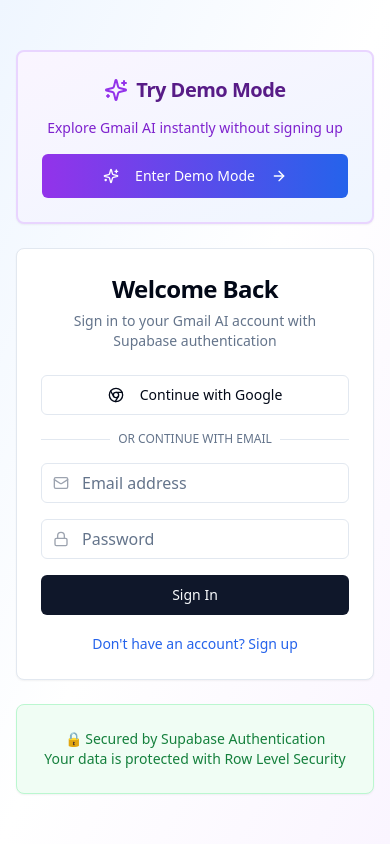
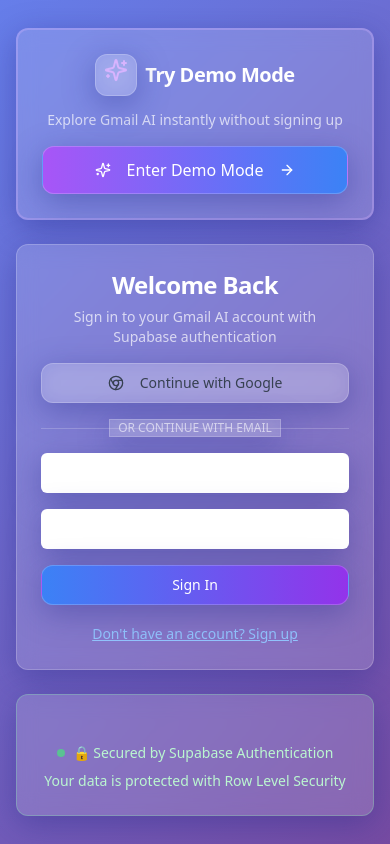
Before and after one commit to lorenzorasmussen/clever-email-hub, a React (Vite) app: page /auth in a window 390 px wide. Built offline with nearby package versions, Linux system fonts and the light colour scheme.

Commit message:
Refactor: Implement mobile optimization and UI enhancements
- Optimized the application for mobile devices.
- Applied a glass-like aesthetic to the design.
- Added CSS and JavaScript animations for buttons and loading states.
- Improved overall responsiveness and user experience.

```diff
--- a/src/components/ui/button.tsx
+++ b/src/components/ui/button.tsx
@@ -1,3 +1,4 @@
+
 import * as React from "react"
 import { Slot } from "@radix-ui/react-slot"
 import { cva, type VariantProps } from "class-variance-authority"
@@ -5,24 +6,24 @@ import { cva, type VariantProps } from "class-variance-authority"
 import { cn } from "@/lib/utils"
 
 const buttonVariants = cva(
-  "inline-flex items-center justify-center gap-2 whitespace-nowrap rounded-md text-sm font-medium ring-offset-background transition-colors focus-visible:outline-none focus-visible:ring-2 focus-visible:ring-ring focus-visible:ring-offset-2 disabled:pointer-events-none disabled:opacity-50 [&_svg]:pointer-events-none [&_svg]:size-4 [&_svg]:shrink-0",
+  "inline-flex items-center justify-center gap-2 whitespace-nowrap rounded-xl text-sm font-medium ring-offset-background transition-all duration-200 focus-visible:outline-none focus-visible:ring-2 focus-visible:ring-ring focus-visible:ring-offset-2 disabled:pointer-events-none disabled:opacity-50 [&_svg]:pointer-events-none [&_svg]:size-4 [&_svg]:shrink-0 active:scale-95",
   {
     variants: {
       variant: {
-        default: "bg-primary text-primary-foreground hover:bg-primary/90",
+        default: "btn-primary",
         destructive:
-          "bg-destructive text-destructive-foreground hover:bg-destructive/90",
+          "bg-gradient-to-r from-red-500 to-red-600 text-white hover:from-red-600 hover:to-red-700 shadow-lg hover:shadow-xl hover:-translate-y-0.5",
         outline:
-          "border border-input bg-background hover:bg-accent hover:text-accent-foreground",
+          "btn-secondary",
         secondary:
-          "bg-secondary text-secondary-foreground hover:bg-secondary/80",
-        ghost: "hover:bg-accent hover:text-accent-foreground",
-        link: "text-primary underline-offset-4 hover:underline",
+          "glass bg-white/10 text-white hover:bg-white/20 border border-white/20",
+        ghost: "text-white/80 hover:bg-white/10 hover:text-white hover:scale-105",
+        link: "text-blue-400 underline-offset-4 hover:underline hover:text-blue-300",
       },
       size: {
         default: "h-10 px-4 py-2",
-        sm: "h-9 rounded-md px-3",
-        lg: "h-11 rounded-md px-8",
+        sm: "h-9 rounded-lg px-3",
+        lg: "h-12 rounded-xl px-8 text-base",
         icon: "h-10 w-10",
       },
     },
@@ -37,17 +38,28 @@ export interface ButtonProps
   extends React.ButtonHTMLAttributes<HTMLButtonElement>,
     VariantProps<typeof buttonVariants> {
   asChild?: boolean
+  loading?: boolean
 }
 
 const Button = React.forwardRef<HTMLButtonElement, ButtonProps>(
-  ({ className, variant, size, asChild = false, ...props }, ref) => {
+  ({ className, variant, size, asChild = false, loading = false, children, ...props }, ref) => {
     const Comp = asChild ? Slot : "button"
     return (
       <Comp
         className={cn(buttonVariants({ variant, size, className }))}
         ref={ref}
+        disabled={loading || props.disabled}
         {...props}
-      />
+      >
+        {loading ? (
+          <>
+            <div className="loading-spinner w-4 h-4" />
+            <span className="loading-dots">Loading</span>
+          </>
+        ) : (
+          children
+        )}
+      </Comp>
     )
   }
 )
--- a/src/components/ui/card.tsx
+++ b/src/components/ui/card.tsx
@@ -10,7 +10,7 @@ const Card = React.forwardRef<
   <div
     ref={ref}
     className={cn(
-      "rounded-lg border bg-card text-card-foreground shadow-sm",
+      "glass-card p-6 animate-fade-in",
       className
     )}
     {...props}
@@ -22,7 +22,7 @@ const CardHeader = React.forwardRef<
   HTMLDivElement,
   React.HTMLAttributes<HTMLDivElement>
 >(({ className, ...props }, ref) => (
-  <div ref={ref} className={cn("flex flex-col space-y-1.5 p-6", className)} {...props} />
+  <div ref={ref} className={cn("flex flex-col space-y-1.5 pb-4", className)} {...props} />
 ))
 CardHeader.displayName = "CardHeader"
 
@@ -33,7 +33,7 @@ const CardTitle = React.forwardRef<
   <h3
     ref={ref}
     className={cn(
-      "text-2xl font-semibold leading-none tracking-tight",
+      "text-xl font-semibold leading-none tracking-tight text-white",
       className
     )}
     {...props}
@@ -47,7 +47,7 @@ const CardDescription = React.forwardRef<
 >(({ className, ...props }, ref) => (
   <p
     ref={ref}
-    className={cn("text-sm text-muted-foreground", className)}
+    className={cn("text-sm text-white/70", className)}
     {...props}
   />
 ))
@@ -57,7 +57,7 @@ const CardContent = React.forwardRef<
   HTMLDivElement,
   React.HTMLAttributes<HTMLDivElement>
 >(({ className, ...props }, ref) => (
-  <div ref={ref} className={cn("p-6 pt-0", className)} {...props} />
+  <div ref={ref} className={cn("pt-0", className)} {...props} />
 ))
 CardContent.displayName = "CardContent"
 
@@ -67,7 +67,7 @@ const CardFooter = React.forwardRef<
 >(({ className, ...props }, ref) => (
   <div
     ref={ref}
-    className={cn("flex items-center p-6 pt-0", className)}
+    className={cn("flex items-center pt-4", className)}
     {...props}
   />
 ))
--- a/src/index.css
+++ b/src/index.css
@@ -1,3 +1,4 @@
+
 @tailwind base;
 @tailwind components;
 @tailwind utilities;
@@ -35,20 +36,18 @@
     --radius: 0.5rem;
 
     --sidebar-background: 0 0% 98%;
+    --sidebar-foreground: 240 5.3% 26.1%;
+    --sidebar-primary: 240 5.9% 10%;
+    --sidebar-primary-foreground: 0 0% 98%;
+    --sidebar-accent: 240 4.8% 95.9%;
+    --sidebar-accent-foreground: 240 5.9% 10%;
+    --sidebar-border: 220 13% 91%;
+    --sidebar-ring: 217.2 91.2% 59.8%;
 
-    --sidebar-foreground: 240 5.3% 26.1%;
-
-    --sidebar-primary: 240 5.9% 10%;
-
-    --sidebar-primary-foreground: 0 0% 98%;
-
-    --sidebar-accent: 240 4.8% 95.9%;
-
-    --sidebar-accent-foreground: 240 5.9% 10%;
-
-    --sidebar-border: 220 13% 91%;
-
-    --sidebar-ring: 217.2 91.2% 59.8%;
+    /* Glass morphism variables */
+    --glass-bg: rgba(255, 255, 255, 0.15);
+    --glass-border: rgba(255, 255, 255, 0.2);
+    --glass-shadow: 0 8px 32px 0 rgba(31, 38, 135, 0.37);
   }
 
   .dark {
@@ -87,6 +86,11 @@
     --sidebar-accent-foreground: 240 4.8% 95.9%;
     --sidebar-border: 240 3.7% 15.9%;
     --sidebar-ring: 217.2 91.2% 59.8%;
+
+    /* Dark mode glass morphism */
+    --glass-bg: rgba(0, 0, 0, 0.25);
+    --glass-border: rgba(255, 255, 255, 0.1);
+    --glass-shadow: 0 8px 32px 0 rgba(0, 0, 0, 0.5);
   }
 }
 
@@ -97,5 +101,198 @@
 
   body {
     @apply bg-background text-foreground;
+    background: linear-gradient(135deg, #667eea 0%, #764ba2 100%);
+    min-height: 100vh;
+  }
+
+  /* Scrollbar styling */
+  ::-webkit-scrollbar {
+    width: 6px;
+  }
+
+  ::-webkit-scrollbar-track {
+    background: transparent;
+  }
+
+  ::-webkit-scrollbar-thumb {
+    background: rgba(255, 255, 255, 0.3);
+    border-radius: 3px;
+  }
+
+  ::-webkit-scrollbar-thumb:hover {
+    background: rgba(255, 255, 255, 0.5);
   }
 }
+
+@layer components {
+  /* Glass morphism effects */
+  .glass {
+    background: var(--glass-bg);
+    backdrop-filter: blur(10px);
+    -webkit-backdrop-filter: blur(10px);
+    border: 1px solid var(--glass-border);
+    box-shadow: var(--glass-shadow);
+  }
+
+  .glass-card {
+    @apply glass rounded-xl transition-all duration-300 hover:shadow-2xl hover:backdrop-blur-xl;
+  }
+
+  .glass-button {
+    @apply glass rounded-lg px-4 py-2 font-medium transition-all duration-200 hover:scale-105 hover:shadow-lg active:scale-95;
+  }
+
+  .glass-sidebar {
+    @apply glass border-r-0;
+    backdrop-filter: blur(20px);
+    -webkit-backdrop-filter: blur(20px);
+  }
+
+  /* Animation utilities */
+  .animate-fade-in {
+    animation: fadeIn 0.3s ease-out;
+  }
+
+  .animate-slide-up {
+    animation: slideUp 0.3s ease-out;
+  }
+
+  .animate-scale-in {
+    animation: scaleIn 0.2s ease-out;
+  }
+
+  .animate-pulse-slow {
+    animation: pulse 3s cubic-bezier(0.4, 0, 0.6, 1) infinite;
+  }
+
+  .animate-bounce-subtle {
+    animation: bounceSubtle 1s ease-in-out infinite;
+  }
+
+  /* Button animations */
+  .btn-primary {
+    @apply glass-button bg-gradient-to-r from-blue-500 to-purple-600 text-white font-semibold;
+    transform: translateY(0);
+    transition: all 0.2s cubic-bezier(0.4, 0, 0.2, 1);
+  }
+
+  .btn-primary:hover {
+    transform: translateY(-2px);
+    box-shadow: 0 10px 25px rgba(0, 0, 0, 0.2);
+  }
+
+  .btn-primary:active {
+    transform: translateY(0);
+  }
+
+  .btn-secondary {
+    @apply glass-button text-gray-700 border border-white/20;
+  }
+
+  .btn-secondary:hover {
+    background: rgba(255, 255, 255, 0.25);
+  }
+
+  /* Loading animations */
+  .loading-spinner {
+    @apply animate-spin rounded-full border-2 border-gray-300 border-t-blue-600;
+  }
+
+  .loading-dots::after {
+    content: '';
+    animation: loadingDots 1.5s infinite;
+  }
+
+  /* Card hover effects */
+  .card-hover {
+    @apply transition-all duration-300 hover:scale-[1.02] hover:shadow-xl cursor-pointer;
+  }
+
+  /* Mobile optimizations */
+  .mobile-padding {
+    @apply px-4 md:px-6 lg:px-8;
+  }
+
+  .mobile-text {
+    @apply text-sm md:text-base;
+  }
+
+  .mobile-button {
+    @apply h-11 md:h-10 text-base md:text-sm;
+  }
+}
+
+@keyframes fadeIn {
+  from {
+    opacity: 0;
+    transform: translateY(10px);
+  }
+  to {
+    opacity: 1;
+    transform: translateY(0);
+  }
+}
+
+@keyframes slideUp {
+  from {
+    opacity: 0;
+    transform: translateY(20px);
+  }
+  to {
+    opacity: 1;
+    transform: translateY(0);
+  }
+}
+
+@keyframes scaleIn {
+  from {
+    opacity: 0;
+    transform: scale(0.95);
+  }
+  to {
+    opacity: 1;
+    transform: scale(1);
+  }
+}
+
+@keyframes bounceSubtle {
+  0%, 100% {
+    transform: translateY(0);
+  }
+  50% {
+    transform: translateY(-5px);
+  }
+}
+
+@keyframes loadingDots {
+  0% {
+    content: '';
+  }
+  25% {
+    content: '.';
+  }
+  50% {
+    content: '..';
+  }
+  75% {
+    content: '...';
+  }
+  100% {
+    content: '';
+  }
+}
+
+/* Mobile responsive utilities */
+@media (max-width: 768px) {
+  .mobile-grid {
+    grid-template-columns: 1fr;
+  }
+
+  .mobile-hidden {
+    display: none;
+  }
+
+  .mobile-full {
+    width: 100%;
+  }
+}
--- a/src/pages/Auth.tsx
+++ b/src/pages/Auth.tsx
@@ -3,21 +3,28 @@ import { useState, useEffect } from 'react';
 import { Button } from '@/components/ui/button';
 import { Input } from '@/components/ui/input';
 import { Card, CardContent, CardDescription, CardHeader, CardTitle } from '@/components/ui/card';
-import { Mail, Lock, User, Chrome, Sparkles, ArrowRight } from 'lucide-react';
+import { Mail, Lock, User, Chrome, Sparkles, ArrowRight, Eye, EyeOff } from 'lucide-react';
 import { useAuth } from '@/hooks/useAuth';
 import { useNavigate } from 'react-router-dom';
 import { useToast } from '@/hooks/use-toast';
+import { cn } from '@/lib/utils';
 
 const Auth = () => {
   const [isSignUp, setIsSignUp] = useState(false);
   const [email, setEmail] = useState('');
   const [password, setPassword] = useState('');
   const [fullName, setFullName] = useState('');
+  const [showPassword, setShowPassword] = useState(false);
   const [isLoading, setIsLoading] = useState(false);
+  const [mounted, setMounted] = useState(false);
 
   const { user, signInWithGoogle, signInWithEmail, signUpWithEmail } = useAuth();
   const navigate = useNavigate();
   const { toast } = useToast();
+
+  useEffect(() => {
+    setMounted(true);
+  }, []);
 
   // Redirect if already logged in
   useEffect(() => {
@@ -85,19 +92,29 @@ const Auth = () => {
     }
   };
 
+  if (!mounted) {
+    return (
+      <div className="min-h-screen flex items-center justify-center">
+        <div className="loading-spinner h-8 w-8"></div>
+      </div>
+    );
+  }
+
   return (
-    <div className="min-h-screen bg-gradient-to-br from-blue-50 via-white to-purple-50 flex items-center justify-center p-4">
-      <div className="w-full max-w-md space-y-6">
+    <div className="min-h-screen flex items-center justify-center mobile-padding">
+      <div className="w-full max-w-md space-y-6 animate-fade-in">
         {/* Demo Mode Card */}
-        <Card className="border-2 border-purple-200 bg-gradient-to-br from-purple-50 to-blue-50">
+        <Card className="border-2 border-purple-300/30 glass-card animate-scale-in">
           <CardHeader className="text-center pb-4">
             <div className="flex items-center justify-center gap-2 mb-2">
-              <Sparkles className="h-6 w-6 text-purple-600" />
-              <CardTitle className="text-xl font-bold text-purple-900">
+              <div className="p-2 glass rounded-xl">
+                <Sparkles className="h-6 w-6 text-purple-300 animate-bounce-subtle" />
+              </div>
+              <CardTitle className="text-xl font-bold text-white">
                 Try Demo Mode
               </CardTitle>
             </div>
-            <CardDescription className="text-purple-700">
+            <CardDescription className="text-white/70">
               Explore Gmail AI instantly without signing up
             </CardDescription>
           </CardHeader>
@@ -105,7 +122,7 @@ const Auth = () => {
           <CardContent>
             <Button
               onClick={handleDemoLogin}
-              className="w-full bg-gradient-to-r from-purple-600 to-blue-600 hover:from-purple-700 hover:to-blue-700 text-white font-medium py-3"
+              className="w-full bg-gradient-to-r from-purple-500 to-blue-500 hover:from-purple-600 hover:to-blue-600 text-white font-medium mobile-button"
               size="lg"
             >
               <Sparkles className="h-4 w-4 mr-2" />
@@ -116,12 +133,12 @@ const Auth = () => {
         </Card>
 
         {/* Authentication Card */}
-        <Card>
+        <Card className="glass-card animate-slide-up" style={{ animationDelay: '100ms' }}>
           <CardHeader className="text-center">
-            <CardTitle className="text-2xl font-bold">
+            <CardTitle className="text-2xl font-bold text-white">
               {isSignUp ? 'Create Account' : 'Welcome Back'}
             </CardTitle>
-            <CardDescription>
+            <CardDescription className="text-white/70">
               {isSignUp
                 ? 'Sign up for full access to Gmail AI with secure authentication'
                 : 'Sign in to your Gmail AI account with Supabase authentication'
@@ -134,8 +151,9 @@ const Auth = () => {
             <Button
               onClick={handleGoogleSignIn}
               disabled={isLoading}
-              className="w-full"
+              className="w-full btn-secondary mobile-button"
               variant="outline"
+              loading={isLoading}
             >
               <Chrome className="h-4 w-4 mr-2" />
               Continue with Google
@@ -143,54 +161,66 @@ const Auth = () => {
 
             <div className="relative">
               <div className="absolute inset-0 flex items-center">
-                <span className="w-full border-t" />
+                <span className="w-full border-t border-white/20" />
               </div>
               <div className="relative flex justify-center text-xs uppercase">
-                <span className="bg-white px-2 text-muted-foreground">Or continue with email</span>
+                <span className="glass px-2 text-white/60">Or continue with email</span>
               </div>
             </div>
 
             {/* Email/Password Form */}
             <form onSubmit={handleEmailAuth} className="space-y-4">
               {isSignUp && (
-                <div className="relative">
-                  <User className="absolute left-3 top-3 h-4 w-4 text-gray-400" />
+                <div className="relative animate-fade-in">
+                  <User className="absolute left-3 top-3 h-4 w-4 text-white/60" />
                   <Input
                     type="text"
                     placeholder="Full name"
                     value={fullName}
                     onChange={(e) => setFullName(e.target.value)}
-                    className="pl-10"
+                    className="pl-10 glass border-white/20 text-white placeholder:text-white/60 mobile-button"
                   />
                 </div>
               )}
 
               <div className="relative">
-                <Mail className="absolute left-3 top-3 h-4 w-4 text-gray-400" />
+                <Mail className="absolute left-3 top-3 h-4 w-4 text-white/60" />
                 <Input
                   type="email"
                   placeholder="Email address"
                   value={email}
                   onChange={(e) => setEmail(e.target.value)}
-                  className="pl-10"
+                  className="pl-10 glass border-white/20 text-white placeholder:text-white/60 mobile-button"
                   required
                 />
               </div>
 
               <div className="relative">
-                <Lock className="absolute left-3 top-3 h-4 w-4 text-gray-400" />
+                <Lock className="absolute left-3 top-3 h-4 w-4 text-white/60" />
                 <Input
-                  type="password"
+                  type={showPassword ? "text" : "password"}
                   placeholder="Password"
                   value={password}
                   onChange={(e) => setPassword(e.target.value)}
-                  className="pl-10"
+                  className="pl-10 pr-10 glass border-white/20 text-white placeholder:text-white/60 mobile-button"
                   required
                 />
+                <button
+                  type="button"
+                  onClick={() => setShowPassword(!showPassword)}
+                  className="absolute right-3 top-3 text-white/60 hover:text-white transition-colors"
+                >
+                  {showPassword ? <EyeOff className="h-4 w-4" /> : <Eye className="h-4 w-4" />}
+                </button>
               </div>
 
-              <Button type="submit" className="w-full" disabled={isLoading}>
-                {isLoading ? 'Loading...' : (isSignUp ? 'Sign Up' : 'Sign In')}
+              <Button
+                type="submit"
+                className="w-full mobile-button"
+                disabled={isLoading}
+                loading={isLoading}
+              >
+                {isSignUp ? 'Sign Up' : 'Sign In'}
               </Button>
             </form>
 
@@ -198,7 +228,7 @@ const Auth = () => {
               <button
                 type="button"
                 onClick={() => setIsSignUp(!isSignUp)}
-                className="text-sm text-blue-600 hover:underline"
+                className="text-sm text-blue-300 hover:text-blue-200 underline transition-colors"
               >
                 {isSignUp
                   ? 'Already have an account? Sign in'
@@ -210,11 +240,13 @@ const Auth = () => {
         </Card>
 
         {/* Security Notice */}
-        <Card className="border-green-200 bg-green-50">
+        <Card className="border-green-300/30 glass-card animate-fade-in" style={{ animationDelay: '200ms' }}>
           <CardContent className="pt-6">
-            <div className="text-center text-sm text-green-700">
-              🔒 Secured by Supabase Authentication
-              <br />
+            <div className="text-center text-sm text-green-200">
+              <div className="flex items-center justify-center gap-2 mb-2">
+                <div className="w-2 h-2 bg-green-400 rounded-full animate-pulse" />
+                🔒 Secured by Supabase Authentication
+              </div>
               Your data is protected with Row Level Security
             </div>
           </CardContent>
```
Also changed, not shown: src/components/ModernSidebar.tsx (+62 -20 lines), src/pages/Index.tsx (+52 -25 lines).
